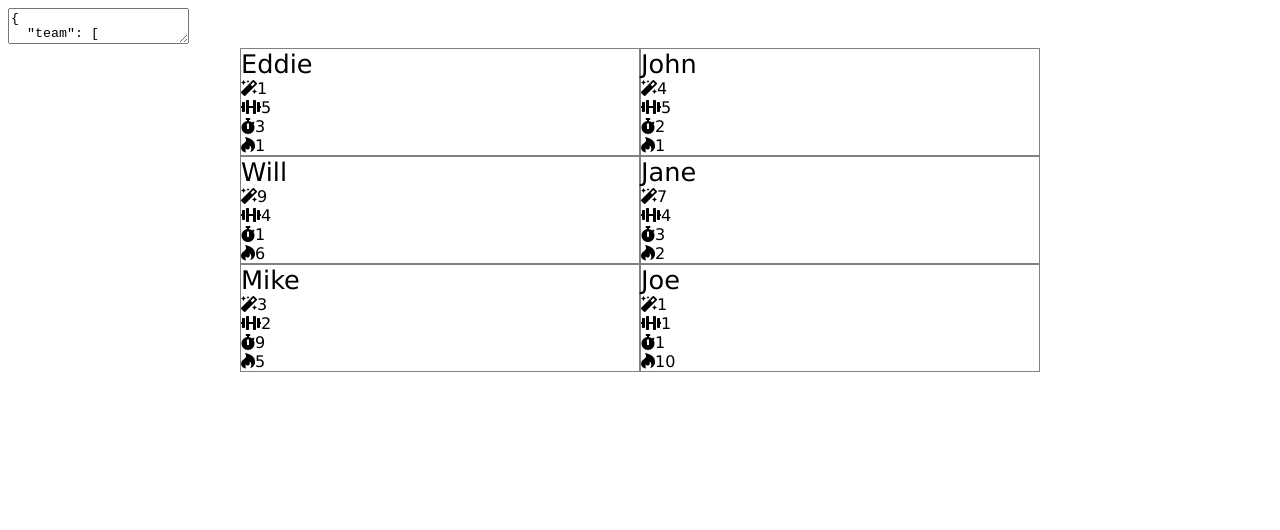
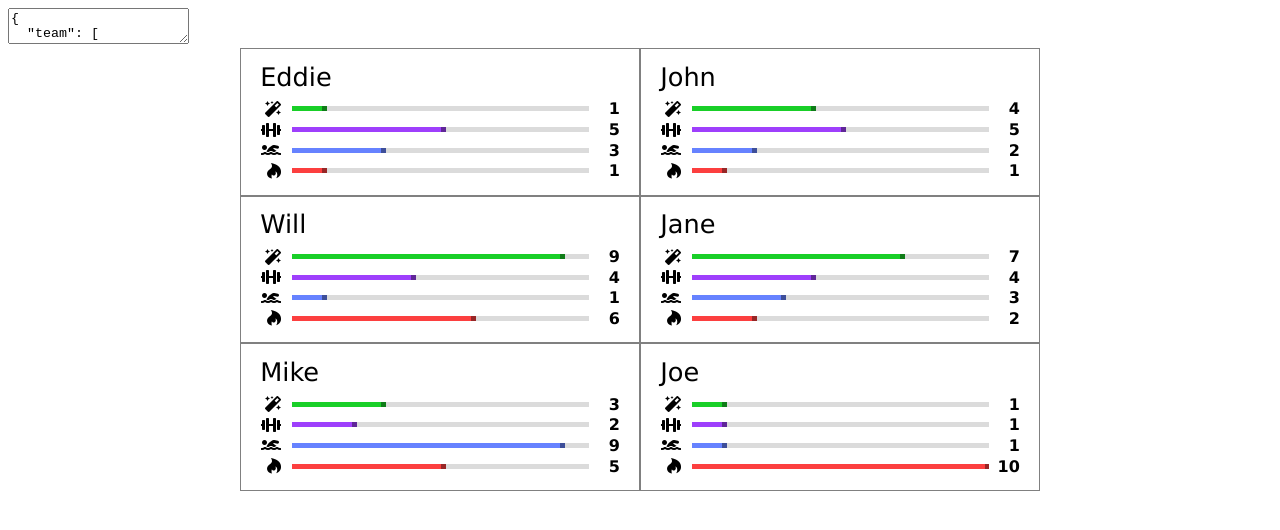
Before and after one commit to danieltian/take-home-exercise, a Vue app: page / in a window 1280 px wide. Shown: the top 530 px of the page. Built offline with nearby package versions, Linux system fonts and the light colour scheme.

Commit message:
Add bar to represent attribute value

```diff
--- a/src/components/Attribute.vue
+++ b/src/components/Attribute.vue
@@ -1,6 +1,11 @@
 <template lang="pug">
-  .attribute
-    i(:class="icon")
+  .attribute(:title="tooltip")
+    i.icon(:class="icon")
+
+    .bar-holder
+      .bar(:style="barStyle")
+      .bar-cap(:style="capStyle")
+
     span.value {{ value }}
 </template>
 
@@ -15,10 +20,75 @@
       value: {
         type: Number,
         required: true
+      },
+
+      barColor: {
+        type: String,
+        default: '6682FF'
+      },
+
+      tooltip: {
+        type: String,
+        default: ''
+      },
+
+      max: {
+        type: Number,
+        default: 10
+      }
+    },
+
+    computed: {
+      widthPercent() {
+        return this.value / this.max * 100
+      },
+
+      color() {
+        return this.barColor.startsWith('#') ? this.barColor : '#' + this.barColor
+      },
+
+      barStyle() {
+        return `width: ${this.widthPercent}%; background-color: ${this.color};`
+      },
+
+      capStyle() {
+        return `background-color: ${this.color};`
       }
     }
   }
 </script>
 
 <style lang="stylus">
+  bar-height = 5px
+
+  .attribute
+    display: flex
+    align-items: center
+    margin-bottom: 0.1em
+
+    .icon
+      width: 1.3em
+      text-align: right
+      margin-right: 0.7em
+
+    .bar-holder
+      flex: 1
+      background-color: #DBDBDB
+      height: bar-height
+      display: flex
+      align-items: center
+
+    .bar
+      height: 100%
+
+    .bar-cap
+      width: bar-height
+      height: bar-height
+      filter: brightness(0.6)
+
+    .value
+      width: 1.6em
+      text-align: right
+      margin-left: 0.3em
+      font-weight: bold
 </style>
--- a/src/components/Person.vue
+++ b/src/components/Person.vue
@@ -2,10 +2,10 @@
   .person
     .name {{ person.name }}
     .attributes
-      Attribute.intelligence(icon="fas fa-magic" :value="person.intelligence")
-      Attribute.strength(icon="fas fa-dumbbell" :value="person.strength")
-      Attribute.endurance(icon="fas fa-stopwatch" :value="person.endurance")
-      Attribute.spicy-food-tolerance(icon="fab fa-hotjar" :value="person.spicyFoodTolerance")
+      Attribute(icon="fas fa-magic" :value="person.intelligence" tooltip="Intelligence" barColor="19CF28")
+      Attribute(icon="fas fa-dumbbell" :value="person.strength" tooltip="Strength" barColor="9E3FFC")
+      Attribute(icon="fas fa-swimmer" :value="person.endurance" tooltip="Endurance" barColor="6682FF")
+      Attribute(icon="fab fa-hotjar" :value="person.spicyFoodTolerance" tooltip="Spicy Food Tolerance" barColor="FC3F3F")
 </template>
 
 <script>
@@ -26,7 +26,9 @@
 <style lang="stylus">
   .person
     border: 1px solid gray
+    padding: 0.8em 1.2em
 
     .name
       font-size: 1.6em
+      margin-bottom: 0.3em
 </style>
```
